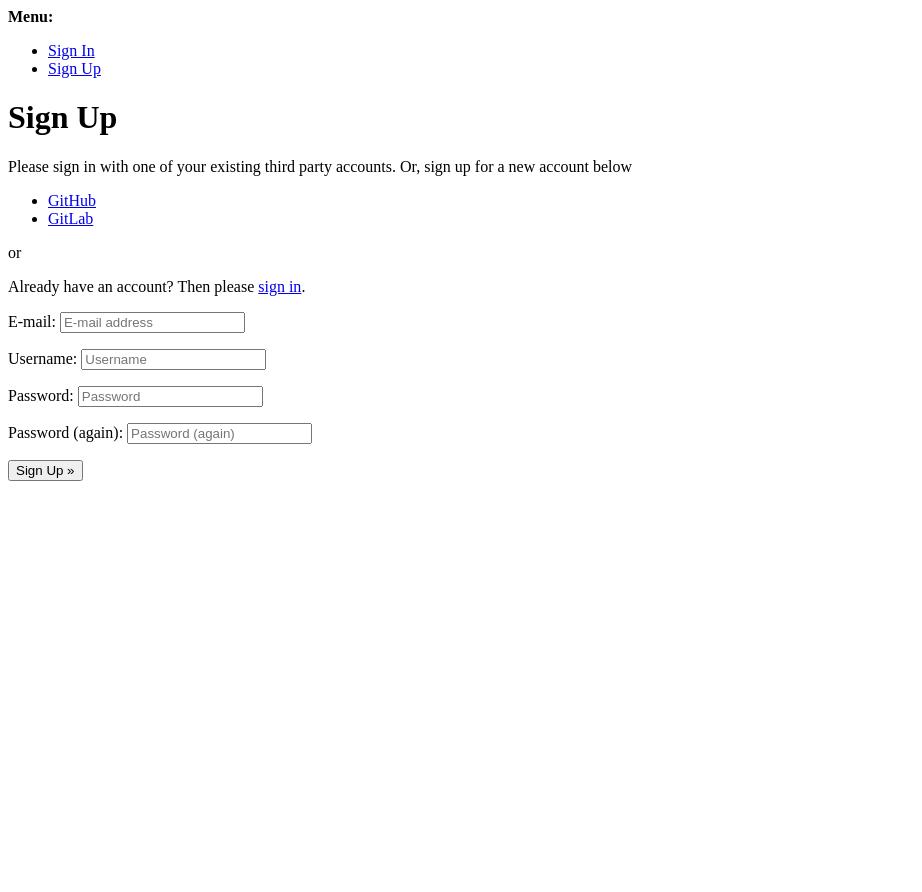
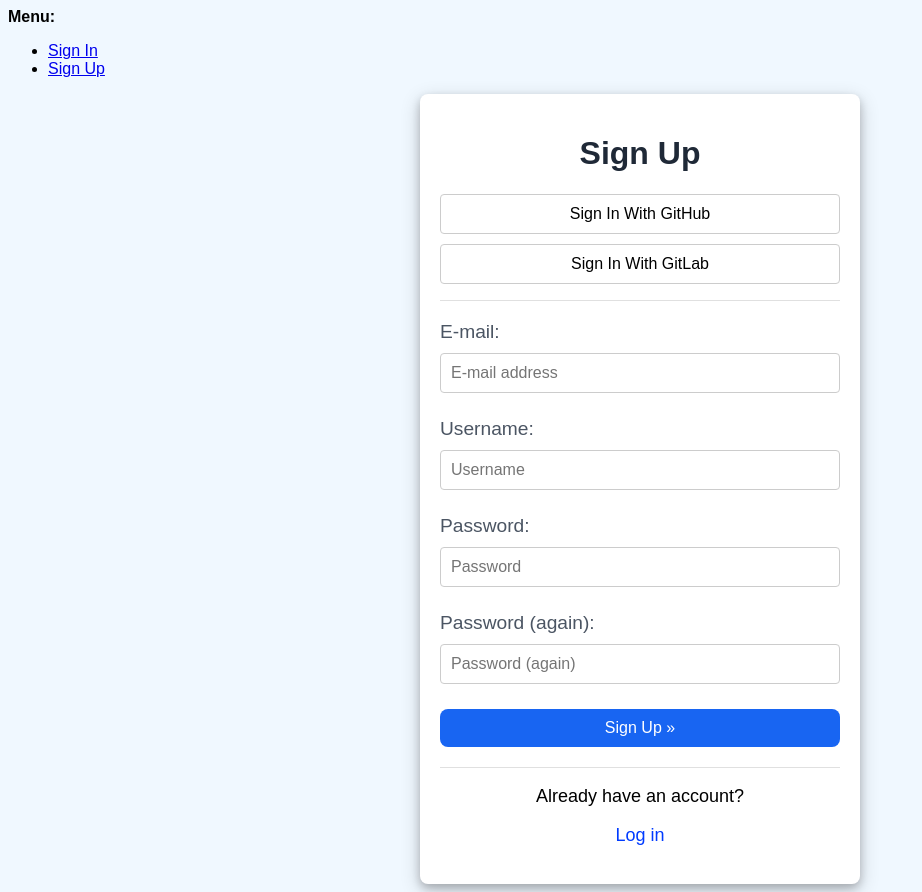
Before and after one commit to fossclub-com/fossclub, a Django app: page /accounts/signup/ in a window 1280 px wide. Shown: the whole page, without its empty margins (0-922 px from the left). Before the commit the page ends 481 px from the top, so only its background shows below. Run offline with Django 4.2, Linux system fonts and the light colour scheme; some libraries are stand-ins or nearby versions.

Commit message:
added login and signup

```diff
--- /dev/null
+++ b/fossclub/static/account/account.css
@@ -0,0 +1,118 @@
+body {
+  background-color: aliceblue;
+  /* width: 100vw; */
+  /* height: 100vh; */
+  font-family: sans-serif;
+}
+
+.signup-card, .login-card {
+  background-color: #ffffff;
+  /* display: flex; */
+  /* flex-wrap: wrap; */
+  border-radius: 8px;
+  padding: 20px;
+  width: 400px;
+  margin: 0 auto;
+  box-shadow: 0 4px 8px 0 rgba(0, 0, 0, 0.2), 0 6px 20px 0 rgba(0, 0, 0, 0.19);
+  justify-content: center;
+}
+
+.signup-card h1, .login-card h1 {
+  display: flex;
+  justify-content: center;
+  color: #1f2937;
+}
+
+.socialaccount_ballot {
+  border-bottom: 1px solid #e0e0e0;
+  margin-bottom: 10px;
+}
+
+.signup-card ul, .login-card ul {
+  list-style: none;
+  padding: 0;
+}
+.signup-card ul li a, .login-card ul li a {
+  color: #000;
+  display: flex;
+  margin: 10px 0;
+  padding: 10px;
+  justify-content: center;
+  border: 1px solid #ccc;
+  border-radius: 4px;
+  text-decoration: none;
+}
+
+.centered {
+  display: flex;
+  width: 100%;
+  justify-content: center !important;
+  font-size: 18px;
+  justify-self: center !important;
+}
+
+.hlinks {
+  text-decoration: none;
+  color: #003BFF;
+  text-align: center;
+}
+
+.signup, .login{
+  display: flex;
+  flex-wrap: wrap;
+  padding-bottom: 10px;
+  border-bottom: 1px solid #e0e0e0;
+  font-size: 1.2rem;
+}
+
+.signup-card .submit-btn, .login-card .submit-btn {
+  width: 100%;
+  background-color: #1865F2;
+  border: none;
+  color: #fff;
+  padding: 10px 20px;
+  text-align: center;
+  text-decoration: none;
+  display: inline-block;
+  font-size: 16px;
+  margin: 10px 0;
+  cursor: pointer;
+  border-radius: 8px;
+}
+
+.signup-card .signup p, .login-card .login p {
+  margin: 10px 0;
+  padding: 0;
+  display: flex;
+  width: 100%;
+  flex-wrap: wrap;
+  justify-content: space-between;
+}
+
+.signup-card .signup p label, .login-card .login p label {
+  width: 100%;
+  display: flex;
+  align-items: center;
+  margin: 0;
+  padding-bottom: 5px;
+  color: #4b5563;
+}
+
+.signup-card .signup p input, .login-card .login p input {
+  width: 100%;
+  margin: 5px 0;
+  padding: 10px;
+  border: 1px solid #ccc;
+  border-radius: 4px;
+  font-size: 1rem;
+  color: #374151;
+}
+
+label[for="id_remember"] {
+  width: 50% !important;
+}
+
+input#id_remember {
+  width: 1.2rem;
+  text-align: end;
+}
--- a/fossclub/templates/base.html
+++ b/fossclub/templates/account/base.html
@@ -1,14 +1,13 @@
 <!DOCTYPE html>
 <html>
   <head>
+    {% load static %}
+    <link rel="stylesheet" href="{% static 'account/account.css' %}" />
     <title>{% block head_title %}{% endblock %}</title>
-    {% block extra_head %}
-    {% endblock %}
+    {% block extra_head %} {% endblock %}
   </head>
   <body>
-    {% block body %}
-
-    {% if messages %}
+    {% block body %} {% if messages %}
     <div>
       <strong>Messages:</strong>
       <ul>
@@ -31,10 +30,6 @@
         {% endif %}
       </ul>
     </div>
-    {% block content %}
-    {% endblock %}
-    {% endblock %}
-    {% block extra_body %}
-    {% endblock %}
+    {% block content %} {% endblock %} {% endblock %} {% block extra_body %} {% endblock %}
   </body>
 </html>
--- a/fossclub/templates/account/signup.html
+++ b/fossclub/templates/account/signup.html
@@ -6,27 +6,21 @@
 {% block head_title %}{% trans "Signup" %}{% endblock %}
 
 {% block content %}
+
+<div class="signup-card">
+
 <h1>{% trans "Sign Up" %}</h1>
 
 {% get_providers as socialaccount_providers %}
 
 {% if socialaccount_providers %}
-<p>{% blocktrans with site.name as site_name %}Please sign in with one
-of your existing third party accounts. Or, sign up
-for a new account below{% endblocktrans %}</p>
-
 <div class="socialaccount_ballot">
-
-  <ul class="socialaccount_providers">
+  <ul class="socialaccount_providers" >
     {% include "socialaccount/snippets/provider_list.html" with process="login" %}
   </ul>
-
-  <div class="login-or">{% trans 'or' %}</div>
-
 </div>
 {% endif %}
 
-<p>{% blocktrans %}Already have an account? Then please <a href="{{ login_url }}">sign in</a>.{% endblocktrans %}</p>
 
 <form class="signup" id="signup_form" method="post" action="{% url 'account_signup' %}">
   {% csrf_token %}
@@ -34,7 +28,14 @@ for a new account below{% endblocktrans %}</p>
   {% if redirect_field_value %}
   <input type="hidden" name="{{ redirect_field_name }}" value="{{ redirect_field_value }}" />
   {% endif %}
-  <button type="submit">{% trans "Sign Up" %} &raquo;</button>
+  <button class="submit-btn" type="submit">{% trans "Sign Up" %} &raquo;</button>
 </form>
 
+<p class="centered">Already have an account? </p>
+<p class="centered">{% blocktrans %}<a class="hlinks" href="{{ login_url }}">Log in</a>{% endblocktrans %}</p>
+
+
+
+</div>
+
 {% endblock %}
--- /dev/null
+++ b/fossclub/templates/socialaccount/snippets/provider_list.html
@@ -0,0 +1,20 @@
+{% load socialaccount %}
+
+{% get_providers as socialaccount_providers %}
+
+{% for provider in socialaccount_providers %}
+{% if provider.id == "openid" %}
+{% for brand in provider.get_brands %}
+<li>
+  <a title="Sign Up With {{brand.name}}"
+     class="socialaccount_provider {{provider.id}} {{brand.id}}"
+     href="{% provider_login_url provider.id openid=brand.openid_url process=process %}"
+     >{{brand.name}}</a>
+</li>
+{% endfor %}
+{% endif %}
+<li>
+  <a title="Sign Up With {{provider.name}}" class="socialaccount_provider {{provider.id}}"
+     href="{% provider_login_url provider.id process=process scope=scope auth_params=auth_params %}">Sign In With {{provider.name}}</a>
+</li>
+{% endfor %}
```
Also changed, not shown: fossclub/templates/account/login.html (added, +43 -0 lines).
